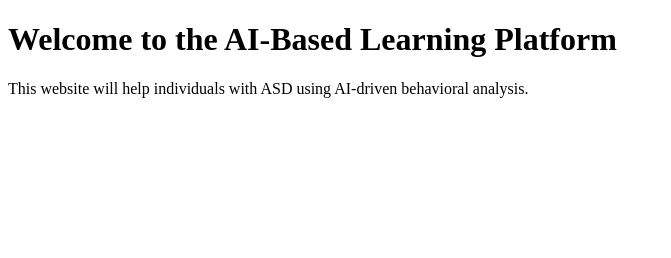
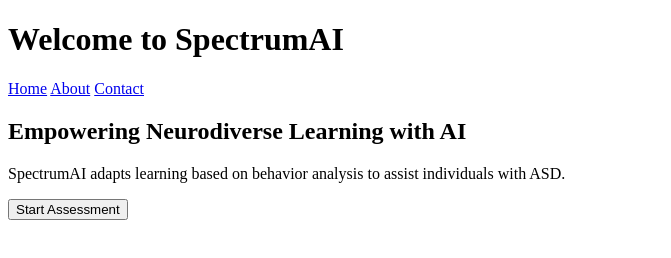
Before and after one commit to Nishka1706/SpectrumAI, a plain HTML site: page index.html in a window 1280 px wide. Shown: the whole page, without its empty margins (0-671 px from the left). Drawn offline with Linux system fonts and the light colour scheme.

Commit message:
Update index.html

```diff
--- a/index.html
+++ b/index.html
@@ -3,10 +3,25 @@
 <head>
     <meta charset="UTF-8">
     <meta name="viewport" content="width=device-width, initial-scale=1.0">
-    <title>My AI Learning Website</title>
+    <title>SpectrumAI - Personalized Learning</title>
+    <link rel="stylesheet" href="style.css">
 </head>
 <body>
-    <h1>Welcome to the AI-Based Learning Platform</h1>
-    <p>This website will help individuals with ASD using AI-driven behavioral analysis.</p>
+    <header>
+        <h1>Welcome to SpectrumAI</h1>
+        <nav>
+            <a href="index.html">Home</a>
+            <a href="about.html">About</a>
+            <a href="contact.html">Contact</a>
+        </nav>
+    </header>
+
+    <main>
+        <h2>Empowering Neurodiverse Learning with AI</h2>
+        <p>SpectrumAI adapts learning based on behavior analysis to assist individuals with ASD.</p>
+        <button onclick="startAssessment()">Start Assessment</button>
+    </main>
+
+    <script src="script.js"></script>
 </body>
 </html>
```
